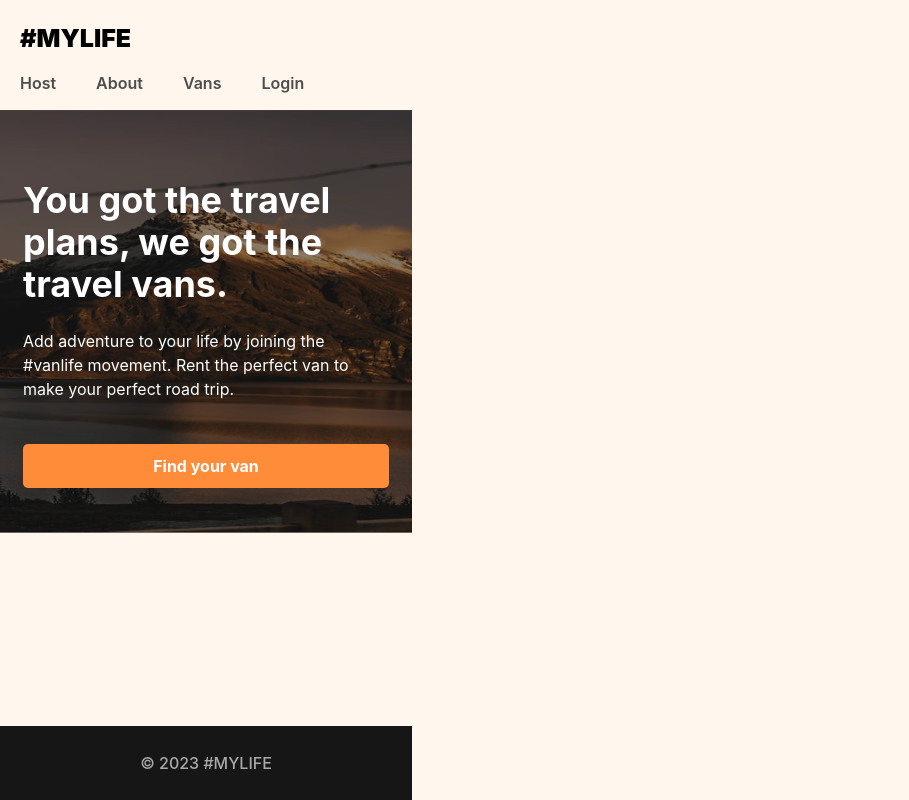
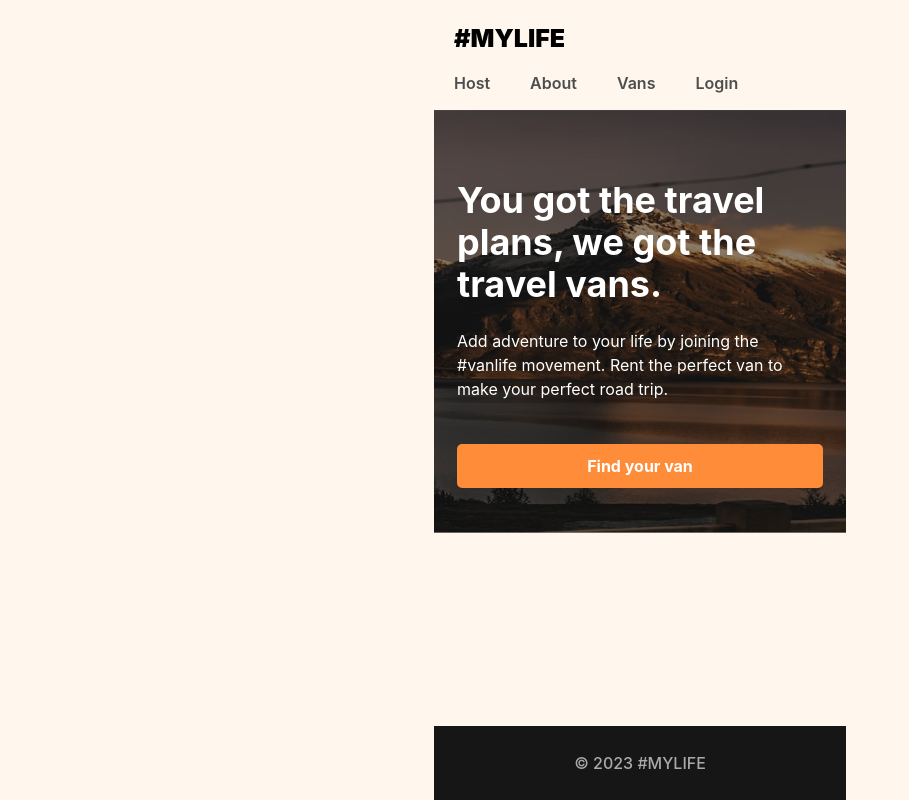
Before and after one commit to AnotherProgrammingGeek/Vans, a React (Create React App) app: page / in a window 1280 px wide. Shown: the whole page, without its empty margins (0-909 px from the left). Built offline with nearby package versions, Linux system fonts and the light colour scheme; what miragejs would draw is missing.

Commit message:
Update App.css

```diff
--- a/src/App.css
+++ b/src/App.css
@@ -7,7 +7,7 @@
 }
 
 html, body {
-  margin: 0;
+  margin: 0 auto;
   padding: 0;
   background-color: #FFF7ED;
   font-family: "Inter", sans-serif;
```
